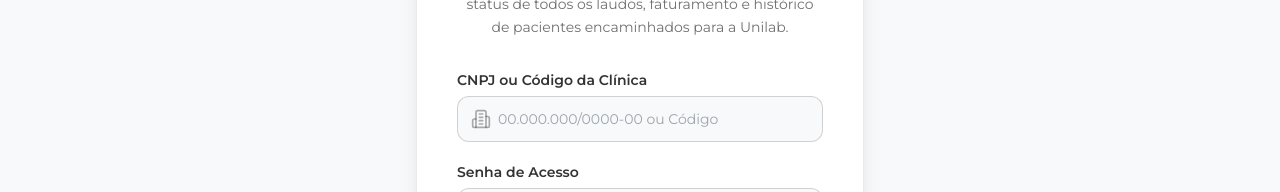
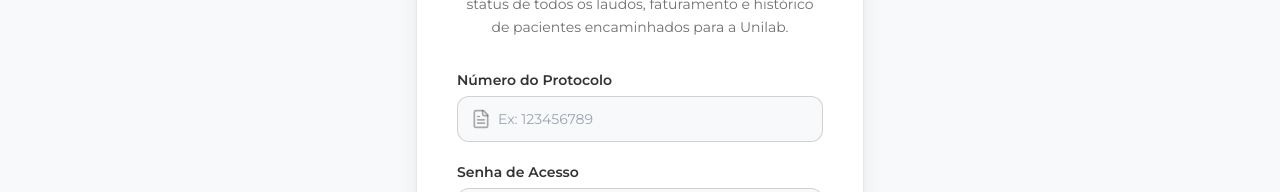
Before and after one commit to Fmarzochi/unilab, a Next.js app in the folder frontend/: page /resultados/clinica in a window 1280 px wide. Shown: the part 385-577 px from the top of the page. Built offline with nearby package versions, Linux system fonts and the light colour scheme.

Commit message:
Padronizei inputs de login (Número do Protocolo e Senha) nas páginas de Veterinário e Clínica

```diff
--- a/frontend/src/app/resultados/clinica/page.tsx
+++ b/frontend/src/app/resultados/clinica/page.tsx
@@ -3,10 +3,10 @@
 import { useState } from "react";
 import { motion } from "framer-motion";
 import Link from "next/link";
-import { ArrowLeft, Lock, AlertCircle, Loader2, Building2 } from "lucide-react";
+import { ArrowLeft, Lock, AlertCircle, Loader2, Building2, FileText } from "lucide-react";
 
 export default function LoginClinica() {
-  const [codigo, setCodigo] = useState("");
+  const [protocolo, setProtocolo] = useState("");
   const [senha, setSenha] = useState("");
   const [isLoading, setIsLoading] = useState(false);
   const [error, setError] = useState(false);
@@ -69,28 +69,28 @@ export default function LoginClinica() {
 
           <form onSubmit={handleLogin} className="space-y-5">
 
-            {/* Input CNPJ / Código */}
+            {/* Input Protocolo (PADRONIZADO) */}
             <div>
-              <label htmlFor="codigo" className="block text-sm font-semibold text-unilab-gray mb-1.5">
-                CNPJ ou Código da Clínica
+              <label htmlFor="protocolo" className="block text-sm font-semibold text-unilab-gray mb-1.5">
+                Número do Protocolo
               </label>
               <div className="relative">
                 <div className="absolute inset-y-0 left-0 pl-3.5 flex items-center pointer-events-none">
-                  <Building2 className="h-5 w-5 text-unilab-gray/40" />
+                  <FileText className="h-5 w-5 text-unilab-gray/40" />
                 </div>
                 <input
                   type="text"
-                  id="codigo"
-                  value={codigo}
-                  onChange={(e) => setCodigo(e.target.value)}
+                  id="protocolo"
+                  value={protocolo}
+                  onChange={(e) => setProtocolo(e.target.value)}
                   className="block w-full pl-10 pr-4 py-3 bg-unilab-offWhite border border-unilab-gray/20 rounded-xl text-sm text-unilab-gray focus:ring-2 focus:ring-unilab-red/20 focus:border-unilab-red transition-all outline-none"
-                  placeholder="00.000.000/0000-00 ou Código"
+                  placeholder="Ex: 123456789"
                   required
                 />
               </div>
             </div>
 
-            {/* Input Senha */}
+            {/* Input Senha (PADRONIZADO) */}
             <div>
               <label htmlFor="senha" className="block text-sm font-semibold text-unilab-gray mb-1.5">
                 Senha de Acesso
@@ -116,7 +116,7 @@ export default function LoginClinica() {
               </div>
             </div>
 
-            {/* Mensagem de Erro */}
+            {/* Mensagem de Erro Ajustada */}
             {error && (
               <motion.div
                 initial={{ opacity: 0, y: -10 }}
@@ -124,7 +124,7 @@ export default function LoginClinica() {
                 className="flex items-start gap-2 p-3 bg-red-50 border border-red-100 rounded-lg text-red-600 text-sm"
               >
                 <AlertCircle className="w-5 h-5 flex-shrink-0 mt-0.5" />
-                <p><strong>Acesso negado.</strong> Cadastro não localizado ou credenciais incorretas.</p>
+                <p><strong>Acesso negado.</strong> Protocolo ou senha inválidos.</p>
               </motion.div>
             )}
 
--- a/frontend/src/app/resultados/veterinario/page.tsx
+++ b/frontend/src/app/resultados/veterinario/page.tsx
@@ -3,10 +3,10 @@
 import { useState } from "react";
 import { motion } from "framer-motion";
 import Link from "next/link";
-import { ArrowLeft, Lock, AlertCircle, Loader2, AtSign } from "lucide-react";
+import { ArrowLeft, Lock, AlertCircle, Loader2, FileText } from "lucide-react";
 
 export default function LoginVeterinario() {
-  const [identificacao, setIdentificacao] = useState("");
+  const [protocolo, setProtocolo] = useState("");
   const [senha, setSenha] = useState("");
   const [isLoading, setIsLoading] = useState(false);
   const [error, setError] = useState(false);
@@ -66,28 +66,28 @@ export default function LoginVeterinario() {
 
           <form onSubmit={handleLogin} className="space-y-5">
 
-            {/* Input CRMV / E-mail */}
+            {/* Input Protocolo (PADRONIZADO) */}
             <div>
-              <label htmlFor="identificacao" className="block text-sm font-semibold text-unilab-gray mb-1.5">
-                CRMV ou E-mail
+              <label htmlFor="protocolo" className="block text-sm font-semibold text-unilab-gray mb-1.5">
+                Número do Protocolo
               </label>
               <div className="relative">
                 <div className="absolute inset-y-0 left-0 pl-3.5 flex items-center pointer-events-none">
-                  <AtSign className="h-5 w-5 text-unilab-gray/40" />
+                  <FileText className="h-5 w-5 text-unilab-gray/40" />
                 </div>
                 <input
                   type="text"
-                  id="identificacao"
-                  value={identificacao}
-                  onChange={(e) => setIdentificacao(e.target.value)}
+                  id="protocolo"
+                  value={protocolo}
+                  onChange={(e) => setProtocolo(e.target.value)}
                   className="block w-full pl-10 pr-4 py-3 bg-unilab-offWhite border border-unilab-gray/20 rounded-xl text-sm text-unilab-gray focus:ring-2 focus:ring-unilab-red/20 focus:border-unilab-red transition-all outline-none"
-                  placeholder="Seu CRMV ou E-mail cadastrado"
+                  placeholder="Ex: 123456789"
                   required
                 />
               </div>
             </div>
 
-            {/* Input Senha */}
+            {/* Input Senha (PADRONIZADO) */}
             <div>
               <label htmlFor="senha" className="block text-sm font-semibold text-unilab-gray mb-1.5">
                 Senha de Acesso
@@ -113,7 +113,7 @@ export default function LoginVeterinario() {
               </div>
             </div>
 
-            {/* Mensagem de Erro */}
+            {/* Mensagem de Erro Ajustada */}
             {error && (
               <motion.div
                 initial={{ opacity: 0, y: -10 }}
@@ -121,7 +121,7 @@ export default function LoginVeterinario() {
                 className="flex items-start gap-2 p-3 bg-red-50 border border-red-100 rounded-lg text-red-600 text-sm"
               >
                 <AlertCircle className="w-5 h-5 flex-shrink-0 mt-0.5" />
-                <p><strong>Acesso negado.</strong> Credenciais inválidas ou cadastro não localizado.</p>
+                <p><strong>Acesso negado.</strong> Protocolo ou senha inválidos.</p>
               </motion.div>
             )}
 
```
